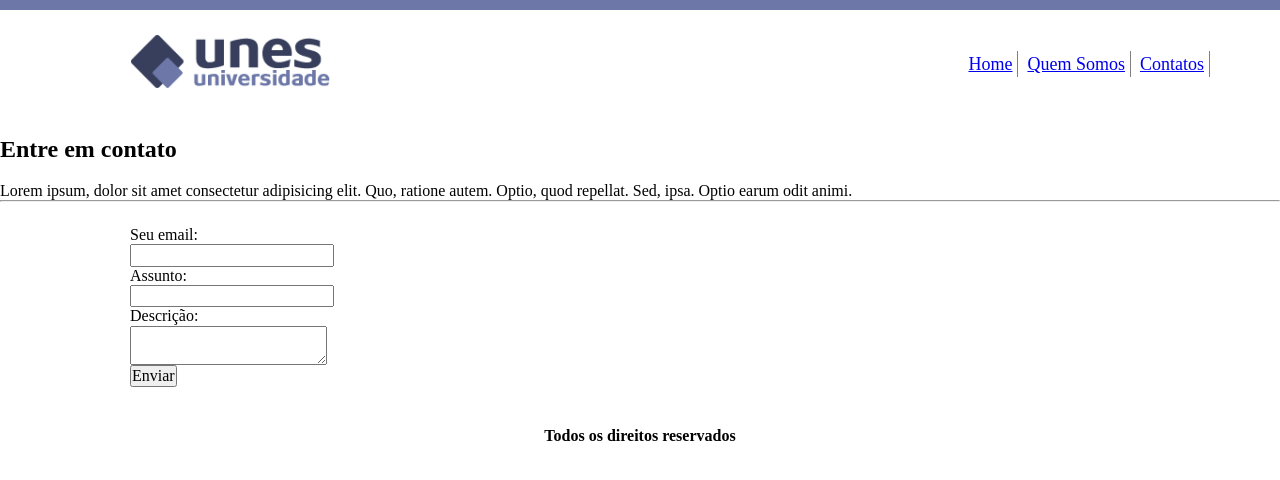
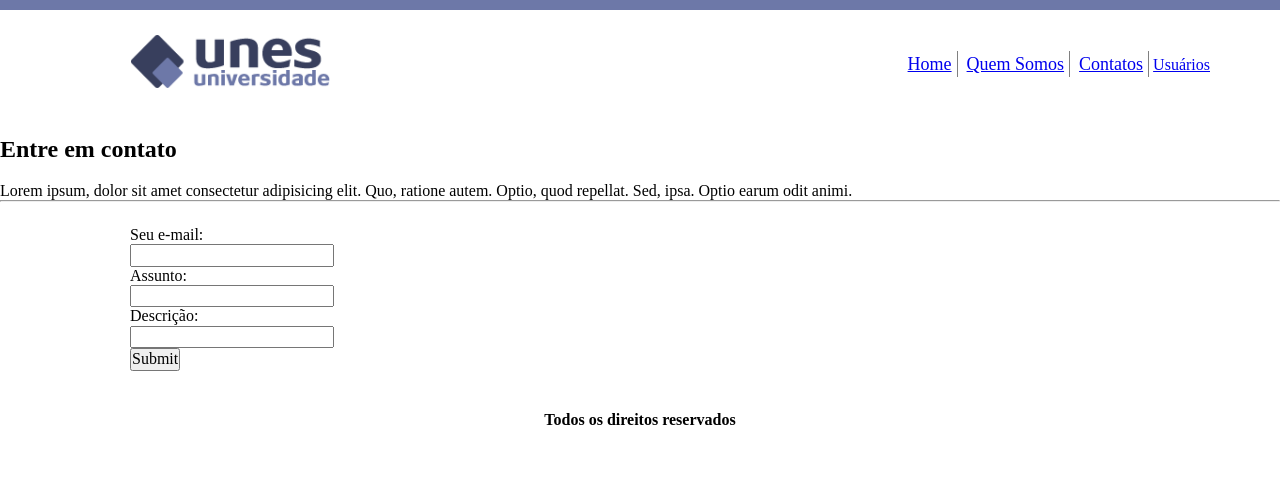
Before and after one commit to LuisaAndrade28/Sistema-Unes-Desafio-02, a Flask app: page /contatos in a window 1280 px wide. Shown: the top 480 px of the page. Run offline with Flask 3, Linux system fonts and the light colour scheme; some libraries are stand-ins or nearby versions.

Commit message:
Add for challenge 03

```diff
--- a/Static/css/style.css
+++ b/Static/css/style.css
@@ -75,3 +75,15 @@ ol{
     margin-top: 16px;
     font-weight: bold;
 }
+
+table, th, td{
+    border: 1px solid black;
+    border-collapse: collapse;
+}
+th, td{
+    padding: 5px 10px;
+}
+
+th{
+    background-color:rgba(109, 119, 168, 0.47);
+}
--- a/Templates/base.html
+++ b/Templates/base.html
@@ -12,6 +12,7 @@
             <a class="nav-link" href="/">Home</a>
             <a class="nav-link" href="/sobrenos">Quem Somos</a>
             <a class="nav-link" href="/contatos">Contatos</a>
+            <a href= "/users">Usuários</a>
         </div>
     </nav>
     {% block conteudo %}
--- a/Templates/contatos.html
+++ b/Templates/contatos.html
@@ -5,13 +5,27 @@
         <p>Lorem ipsum, dolor sit amet consectetur adipisicing elit. Quo, ratione autem. Optio, quod repellat. Sed, ipsa. Optio earum odit animi.</p>
     </div>
     <hr>
-    <form class="contact-form">
-        <label> Seu email:</label>
-        <input type="text" />
-        <label>Assunto:</label>
-        <input type="text" />
-        <label>Descrição:</label>
-        <textarea></textarea>
-        <button type="submit">Enviar</button>
+    <form method="post" action="/contatos" class="contact-form">
+
+        <div class="email">
+            Seu e-mail: <br>
+            <input type="email" name="email" required><br>
+        </div>
+
+        <div class="assunto">
+            Assunto: <br>
+            <input type="text" name="assunto" required><br>
+        </div>
+
+        <div class="descricao">
+            Descrição: <br>
+            <input type="text" name="descricao" required><br>
+        </div>
+
+        <div class="btnn">
+            <input type="submit">
+        </div>
+
+
     </form>
     {% endblock %}
--- a/app.py
+++ b/app.py
@@ -1,6 +1,15 @@
-from flask import Flask, render_template, url_for
+from flask import Flask, render_template, url_for, request
+from flask_mysqldb import MySQL
 
 app= Flask("__name__")
+
+# conexão com o banco de dados
+app.config['MYSQL_Host'] = 'localhost' # 127.0.0.1
+app.config['MYSQL_USER'] = 'root'
+app.config['MYSQL_PASSWORD'] = '12345'
+app.config['MYSQL_DB'] = 'desafio3'
+
+mysql = MySQL(app)
 
 @app.route("/")
 def home():
@@ -10,6 +19,31 @@ def home():
 def sobrenos():
     return render_template("sobrenos.html")
 
-@app.route("/contatos")
+@app.route('/contatos', methods=['GET', 'POST'])
 def contatos():
-    return render_template("contatos.html")
+    if request.method == "POST":
+        email = request.form['email']
+        assunto = request.form['assunto']
+        descricao = request.form['descricao']
+
+        cur = mysql.connection.cursor()
+        cur.execute("INSERT INTO contatos(email, assunto, descricao) VALUES (%s, %s, %s)", (email, assunto, descricao))
+
+        mysql.connection.commit()
+
+        cur.close()
+
+        return 'sucesso'
+    return render_template('contatos.html')
+
+# rota usuários para listar todos os usuário no banco de dados.
+@app.route('/users')
+def users():
+    cur = mysql.connection.cursor()
+
+    users = cur.execute("SELECT * FROM contatos")
+
+    if users > 0:
+        userDetails = cur.fetchall()
+
+        return render_template("users.html", userDetails=userDetails)
```
Also changed, not shown: Templates/users.html (added, +27 -0 lines).
